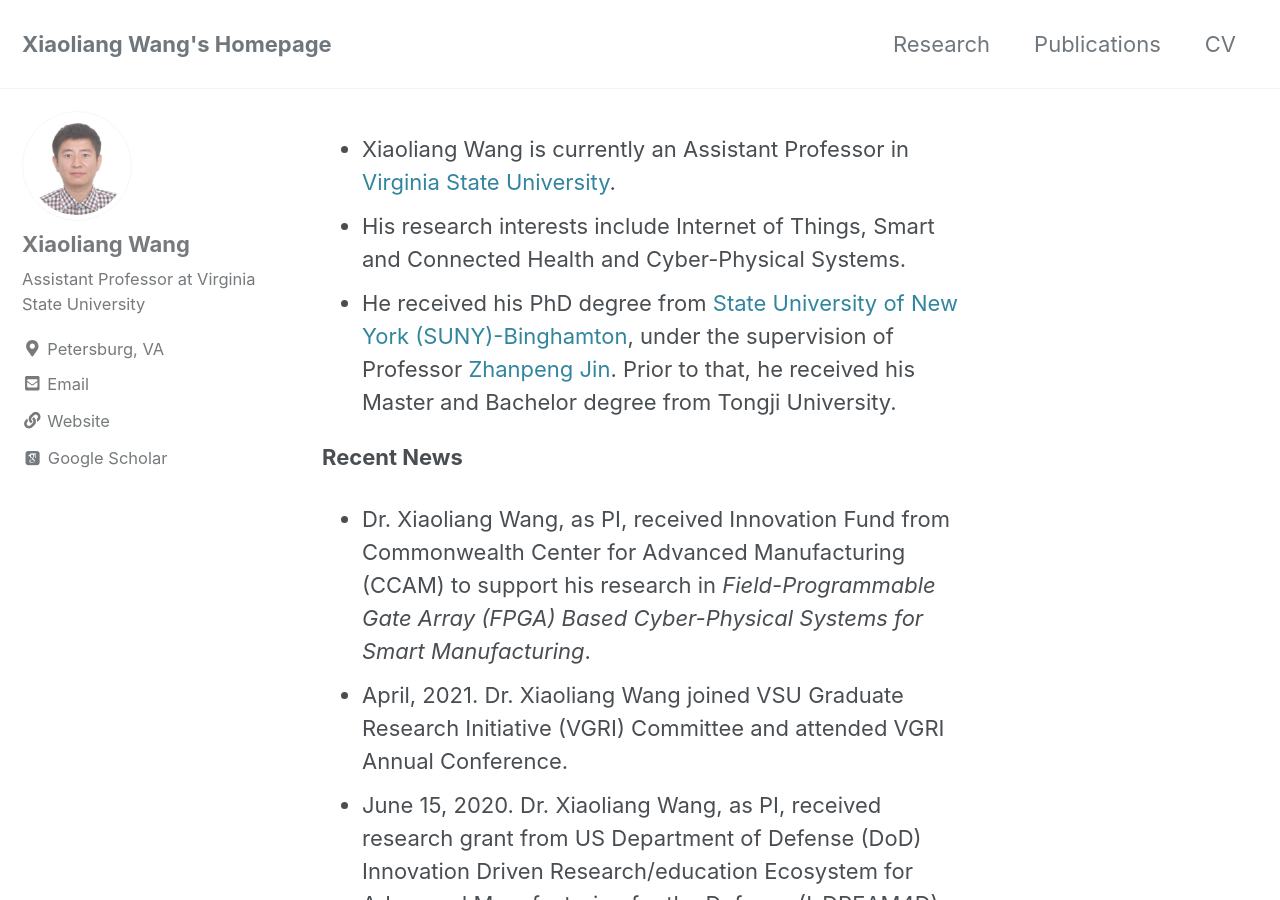
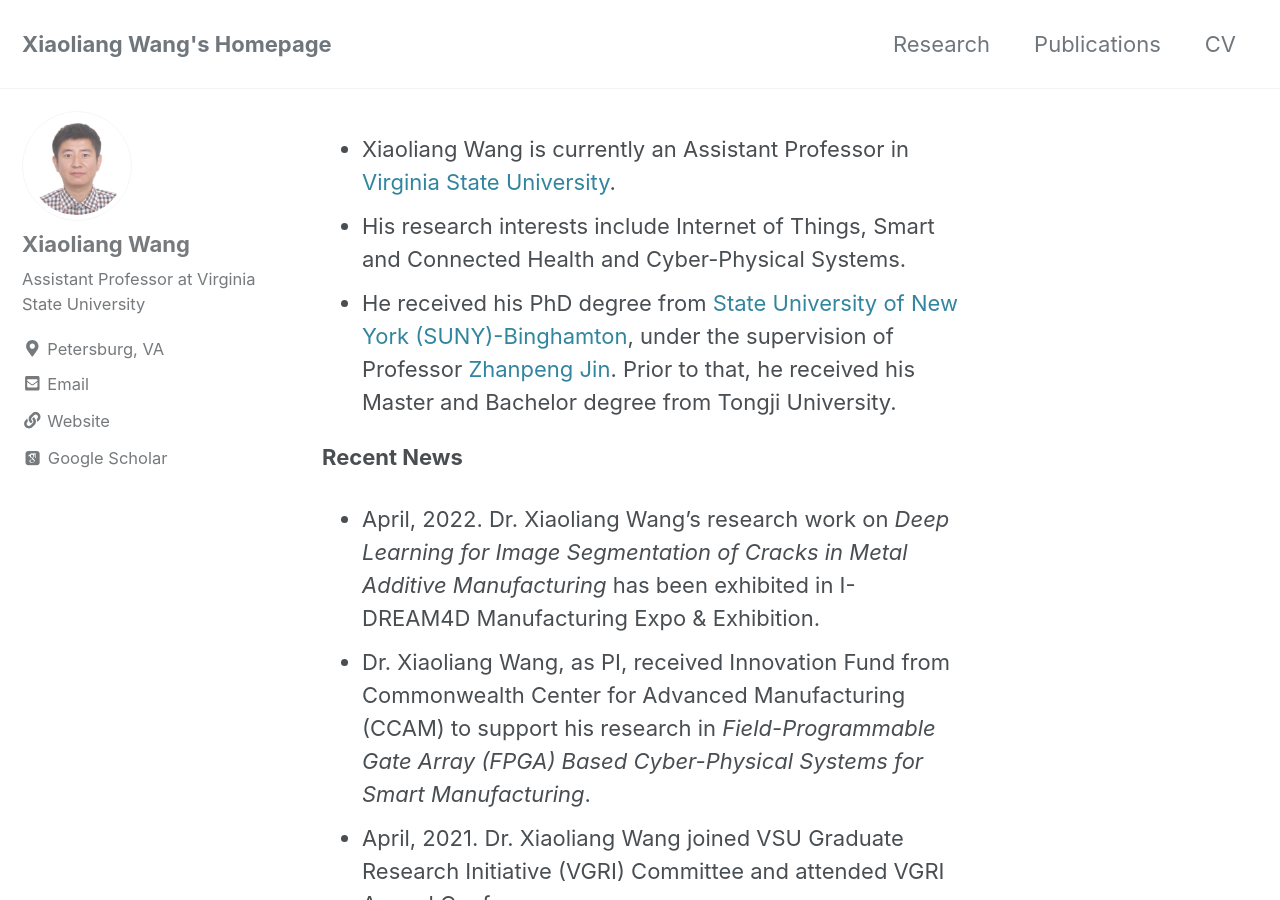
Before and after one commit to wang-xiaoliang/wang-xiaoliang.github.io, a Jekyll site: the page built from index.md, in a window 1280 px wide and 900 px high. Built offline with Jekyll 4.4.1, drawn with Linux system fonts in a browser that asks for light colours; cached includes are drawn as plain includes; nearby versions of some CDN libraries; some web fonts are replaced; our own code applies the rules of GitHub Pages for plain Markdown files; the list of posts is cut into pages by our own code.

Commit message:
IDREAM4D Exhibit

```diff
--- a/index.md
+++ b/index.md
@@ -16,6 +16,7 @@ author_profile: true
 
 <b>Recent News</b>
 
+* April, 2022. Dr. Xiaoliang Wang's research work on <i>Deep Learning for Image Segmentation of Cracks in Metal Additive Manufacturing</i> has been exhibited in I-DREAM4D Manufacturing Expo & Exhibition.
 * Dr. Xiaoliang Wang, as PI, received Innovation Fund from Commonwealth Center for Advanced Manufacturing (CCAM) to support his research in <i>Field-Programmable Gate Array (FPGA) Based Cyber-Physical Systems for Smart Manufacturing</i>.
 * April, 2021. Dr. Xiaoliang Wang joined VSU Graduate Research Initiative (VGRI) Committee and attended VGRI Annual Conference.
 * June 15, 2020. Dr. Xiaoliang Wang, as PI, received research grant from US Department of Defense (DoD) Innovation Driven Research/education Ecosystem for Advanced Manufacturing for the Defense (I-DREAM4D) Consortium to support his research.
```
